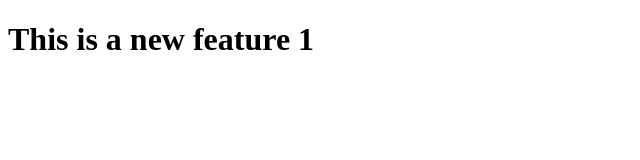
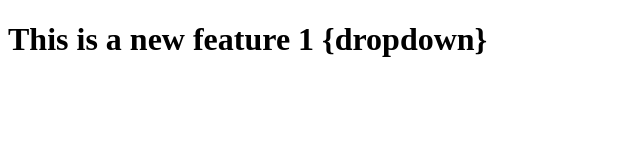
Before and after one commit to shrinathhirugade7/LocalRepo, a plain HTML site: page index.html in a window 1280 px wide. Shown: the whole page, without its empty margins (0-640 px from the left). Drawn offline with Linux system fonts and the light colour scheme.

Commit message:
add dropdown

```diff
--- a/index.html
+++ b/index.html
@@ -6,6 +6,6 @@
     <title>Document</title>
 </head>
 <body>
-    <h1>This is a new feature 1</h1>
+    <h1>This is a new feature 1 {dropdown}</h1>
 </body>
 </html>
```
